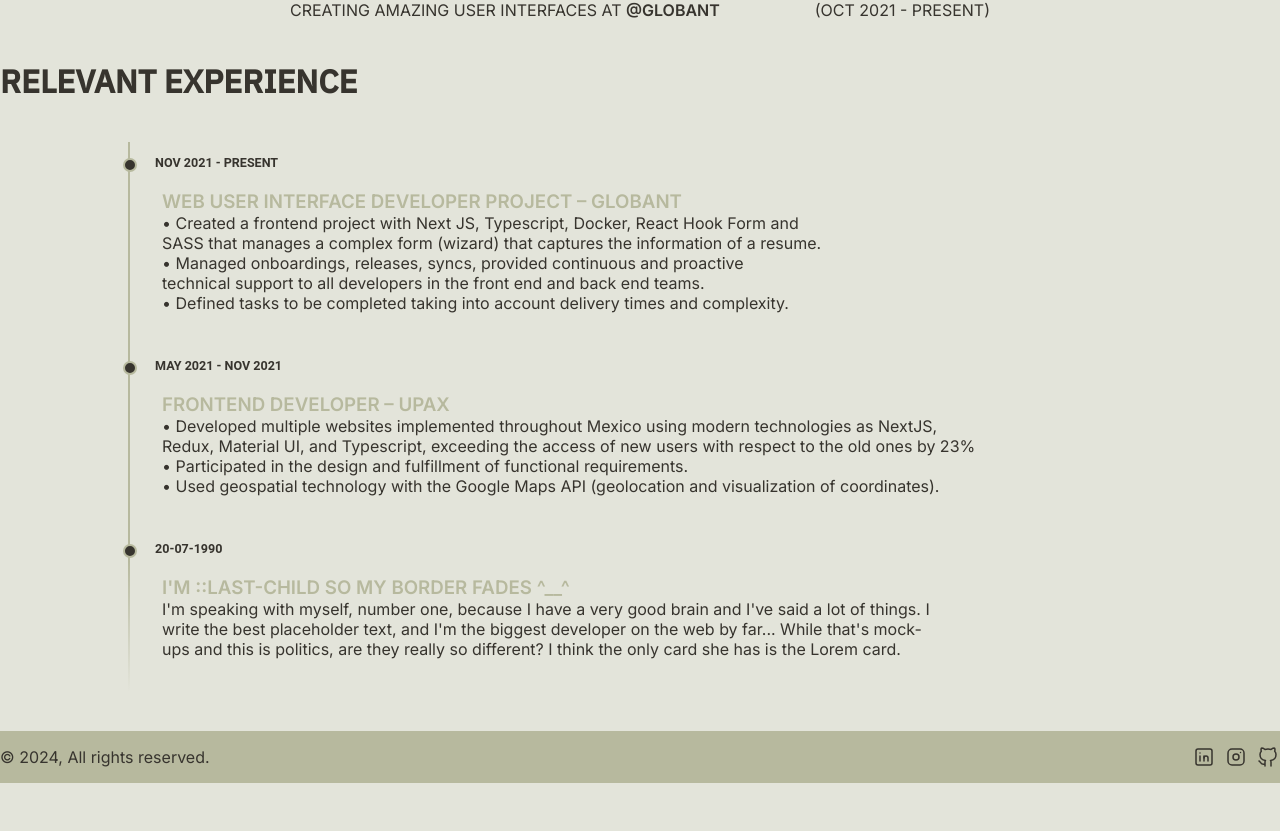
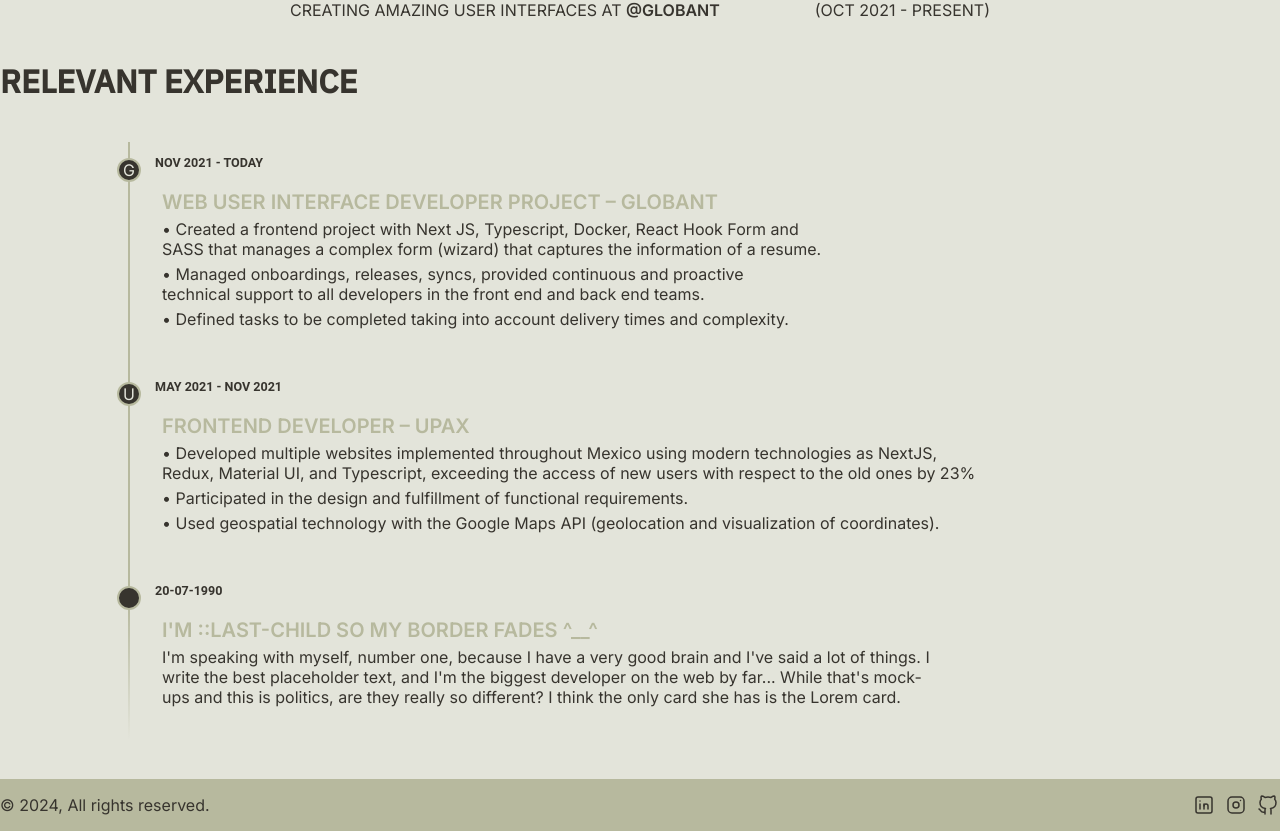
Before and after one commit to calderonjorge/portfolio, a Next.js app: page / in a window 1280 px wide. Shown: the part 710-1541 px from the top of the page. Before the commit the page ends 1493 px from the top, so only its background shows below. Built offline with nearby package versions, Linux system fonts and the light colour scheme.

Commit message:
experience wp

```diff
--- a/src/components/Experience/Experience.module.scss
+++ b/src/components/Experience/Experience.module.scss
@@ -21,8 +21,14 @@
     border-left: 2px solid var(--accent-color);
 
     h3 {
+      font-size: 1.25rem;
       color: var(--accent-color);
       text-transform: uppercase;
+      margin-bottom: 5px;
+    }
+
+    li {
+      margin-bottom: 5px;
     }
 
     &::before {
@@ -38,16 +44,18 @@
     }
 
     &::after {
-      width: 10px;
-      height: 10px;
+      width: 20px;
+      height: 20px;
       display: block;
       top: 1em;
       position: absolute;
-      left: -7px;
-      border-radius: 10px;
-      content: '';
+      left: -13px;
+      border-radius: 20px;
+      content: attr(letter-is);
       border: 2px solid var(--accent-color);
       background: var(--primary-color);
+      color: var(--secondary-color);
+      text-align: center;
     }
 
     &:last-child {
--- a/src/components/Experience/Experience.tsx
+++ b/src/components/Experience/Experience.tsx
@@ -9,7 +9,8 @@
       <div className={styles.container}>
         <article
           className={styles["timeline-item"]}
-          date-is="NOV 2021 - PRESENT"
+          date-is="NOV 2021 - TODAY"
+          letter-is="G"
         >
           <h3>Web User Interface Developer PROJECT  – Globant</h3>
           <ul>
@@ -30,7 +31,12 @@
           </ul>
         </article>
 
-        <article className={styles["timeline-item"]} date-is="MAY 2021 - NOV 2021">
+        <article
+         className={styles["timeline-item"]}
+         date-is="MAY 2021 - NOV 2021"
+         letter-is="U"
+         color-is="red"
+         >
           <h3>Frontend Developer – UPAX</h3>
           <ul>
             <li>
```
